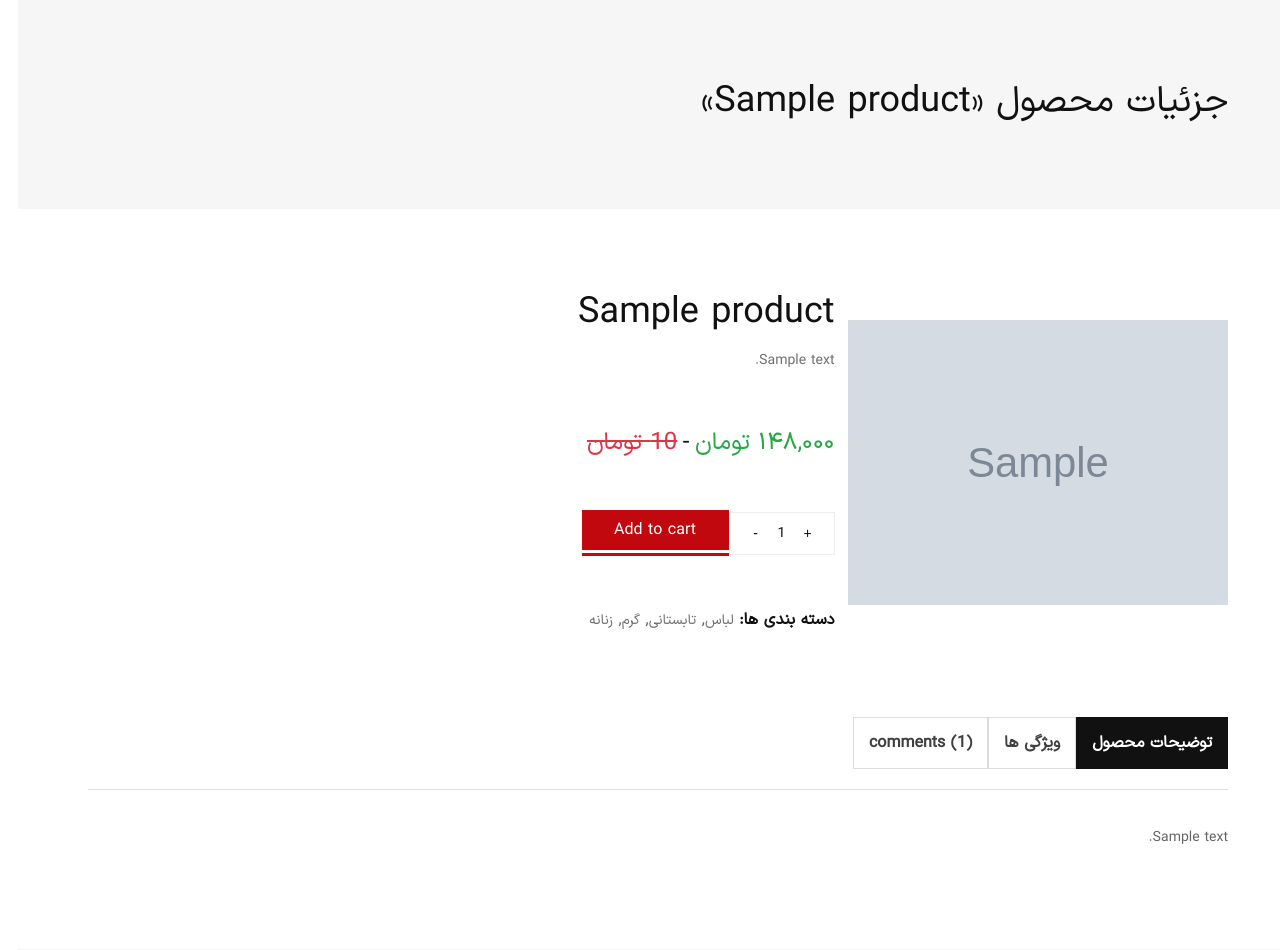
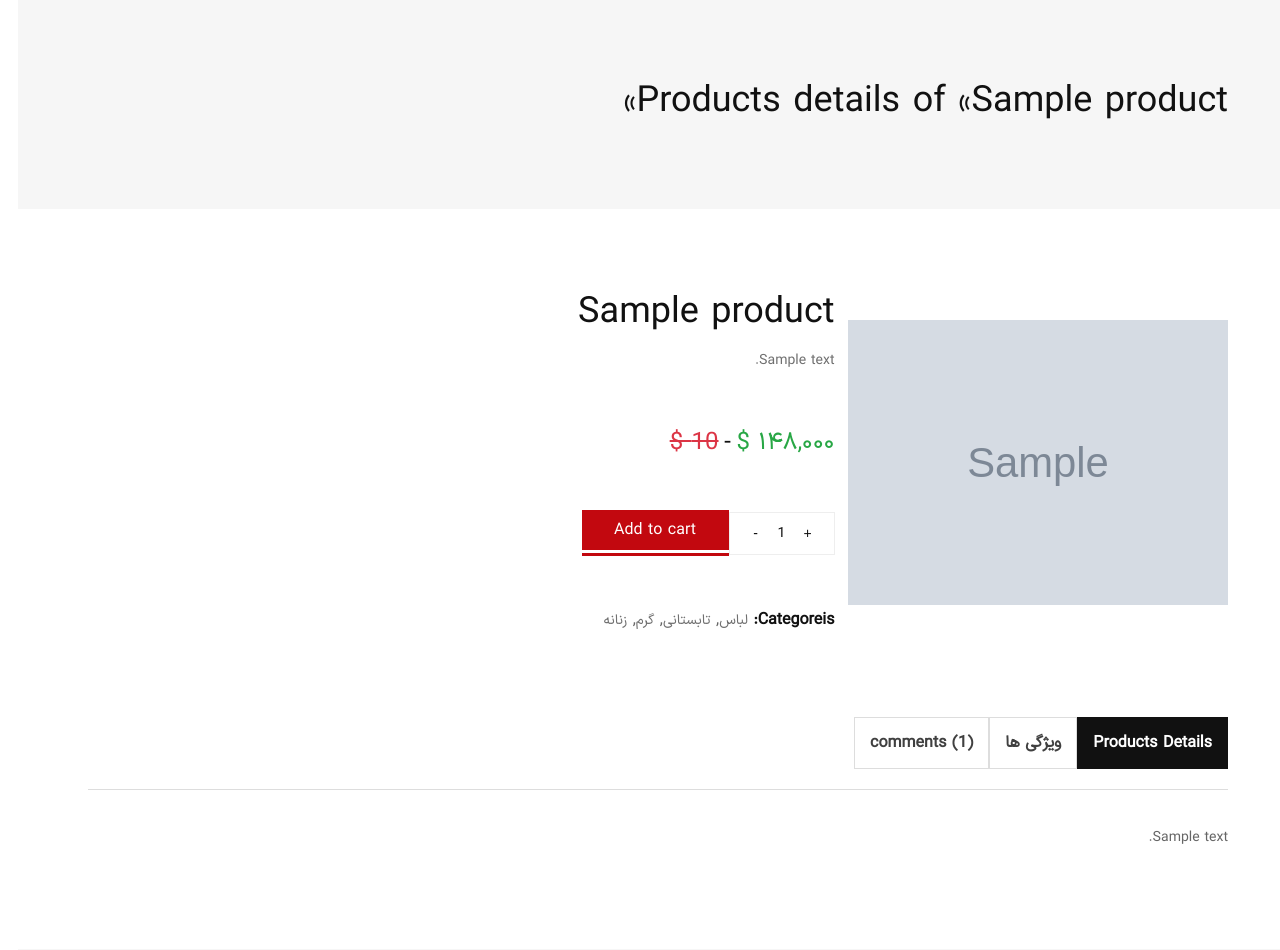
Before and after one commit to pouriashiralipour/online_shop, a Django app: page /products/1/ in a window 1280 px wide. Shown: the part 103-1053 px from the top of the page. Run offline with Django 4.2, Linux system fonts and the light colour scheme; tables that the repository leaves empty hold one stand-in row (values such as "Sample post"); grey boxes marked "Sample" are stand-in pictures; parts of the project's set-up code (start-up, migrations or seed data) failed here and were passed over; some libraries are stand-ins or nearby versions; some web fonts are replaced.

Commit message:
Add translate

```diff
--- a/products/templates/products/product_details_view.html
+++ b/products/templates/products/product_details_view.html
@@ -18,7 +18,7 @@
                 <div class="row">
                     <div class="col-12">
                         <div class="d-flex justify-content-between align-items-center flex-sm-row flex-column">
-                            <h1 class="page-title">جزئیات محصول «{{ product.title }}»</h1>
+                            <h1 class="page-title">{% translate 'Products details of' %} «{{ product.title }}»</h1>
                         </div>
                     </div>
                 </div>
@@ -41,9 +41,9 @@
                                     {{ product.description|truncatewords:50 }}
                                 </p>
                                 <div class="my-5 py-5 product-price-wrapper mb--25">
-                                    <span class="money text-success">۱۴۸,۰۰۰ تومان</span>
+                                    <span class="money text-success">۱۴۸,۰۰۰ {% translate '$' %}</span>
                                     <span class="price-separator">-</span>
-                                    <span class="money old-price text-danger">{{ product.price }} تومان</span>
+                                    <span class="money old-price text-danger">{{ product.price }} {% translate '$' %}</span>
                                 </div>
                                 <div class="product-action d-flex align-items-sm-center align-content-center mb--30">
                                     <div class="quantity-wrapper d-flex justify-content-start">
@@ -58,7 +58,7 @@
                                     </button>
                                 </div>
                                 <div class="product-footer-meta mt-5 pt-5">
-                                    <p><span class="m-0">دسته بندی ها:</span>
+                                    <p><span class="m-0">{% translate 'categoreis' %}:</span>
                                         <a href="shop.html">لباس</a>,
                                         <a href="shop.html">تابستانی</a>,
                                         <a href="shop.html">گرم</a>,
@@ -74,7 +74,7 @@
                                 <div class="nav nav-tabs product-data-tab__head" id="product-tab" role="tablist">
                                     <a class="m-0 product-data-tab__link nav-link active" id="nav-description-tab"
                                        data-toggle="tab" href="#nav-description" role="tab" aria-selected="true">
-                                        <span>توضیحات محصول</span>
+                                        <span>{% translate 'Products Details' %}</span>
                                     </a>
                                     <a class="m-0 product-data-tab__link nav-link" id="nav-info-tab" data-toggle="tab"
                                        href="#nav-info" role="tab" aria-selected="true">
@@ -108,10 +108,10 @@
                                                 <tr>
                                                     <th>رنگ</th>
                                                     <td>
-                                                        <a href="shop-sidebar.html">مشکی</a>,
-                                                        <a href="shop-sidebar.html">سبز</a>,
-                                                        <a href="shop-sidebar.html">قرمز</a>,
-                                                        <a href="shop-sidebar.html">نارنجی</a>,
+                                                        <a href="shop-sidebar.html">{% translate 'black' %}</a>,
+                                                        <a href="shop-sidebar.html">{% translate 'green' %}</a>,
+                                                        <a href="shop-sidebar.html">{% translate 'red' %}</a>,
+                                                        <a href="shop-sidebar.html">{% translate 'orange' %}</a>,
                                                     </td>
                                                 </tr>
                                                 </tbody>
@@ -237,7 +237,7 @@
         <div class="searchform__popup" id="searchForm">
             <a href="#" class="btn-close"><i class="flaticon flaticon-cross"></i></a>
             <div class="searchform__body">
-                <p>Start typing and press Enter to search</p>
+                <p>{% translate 'Start typing and press Enter to search' %}</p>
                 <form class="searchform">
                     <input type="text" name="popup-search" id="popup-search" class="searchform__input"
                            placeholder="Search Entire Store...">
```
Also changed, not shown: products/locale/fa/LC_MESSAGES/django.po, 1 other file.
